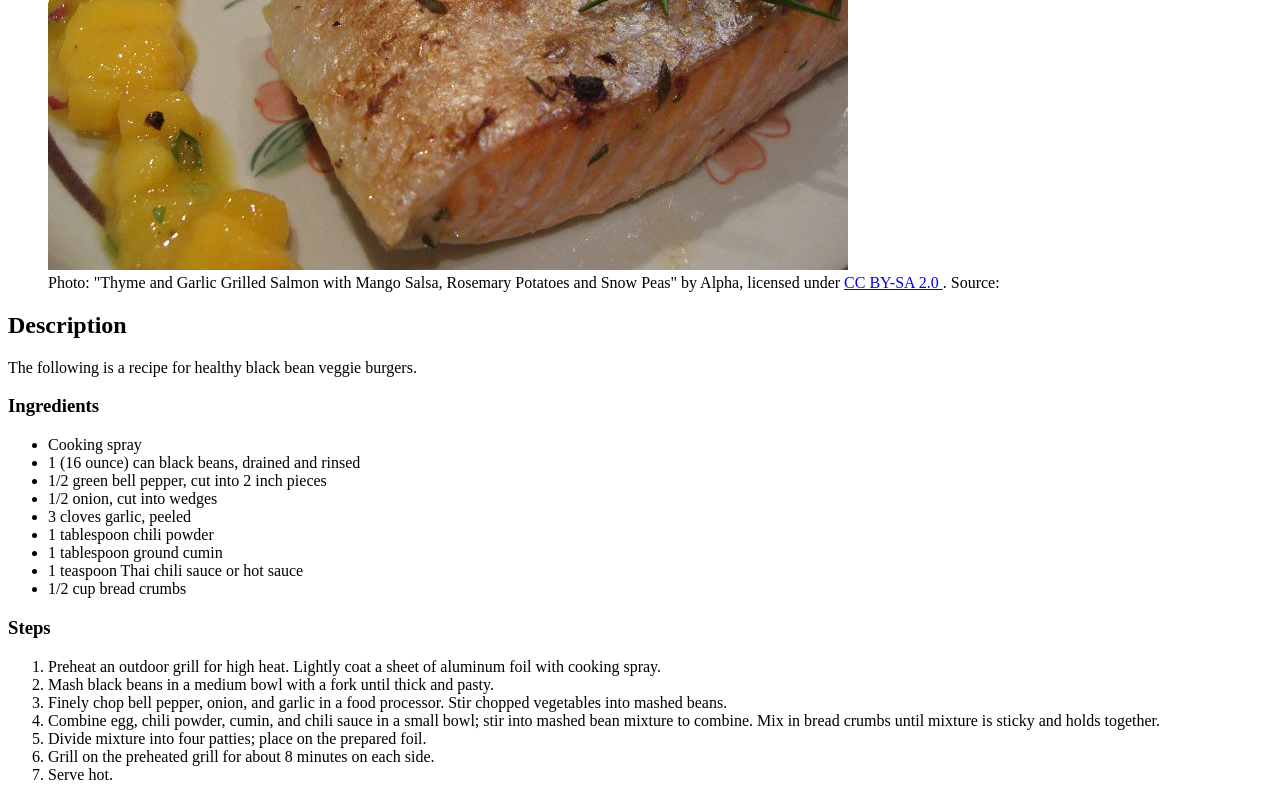
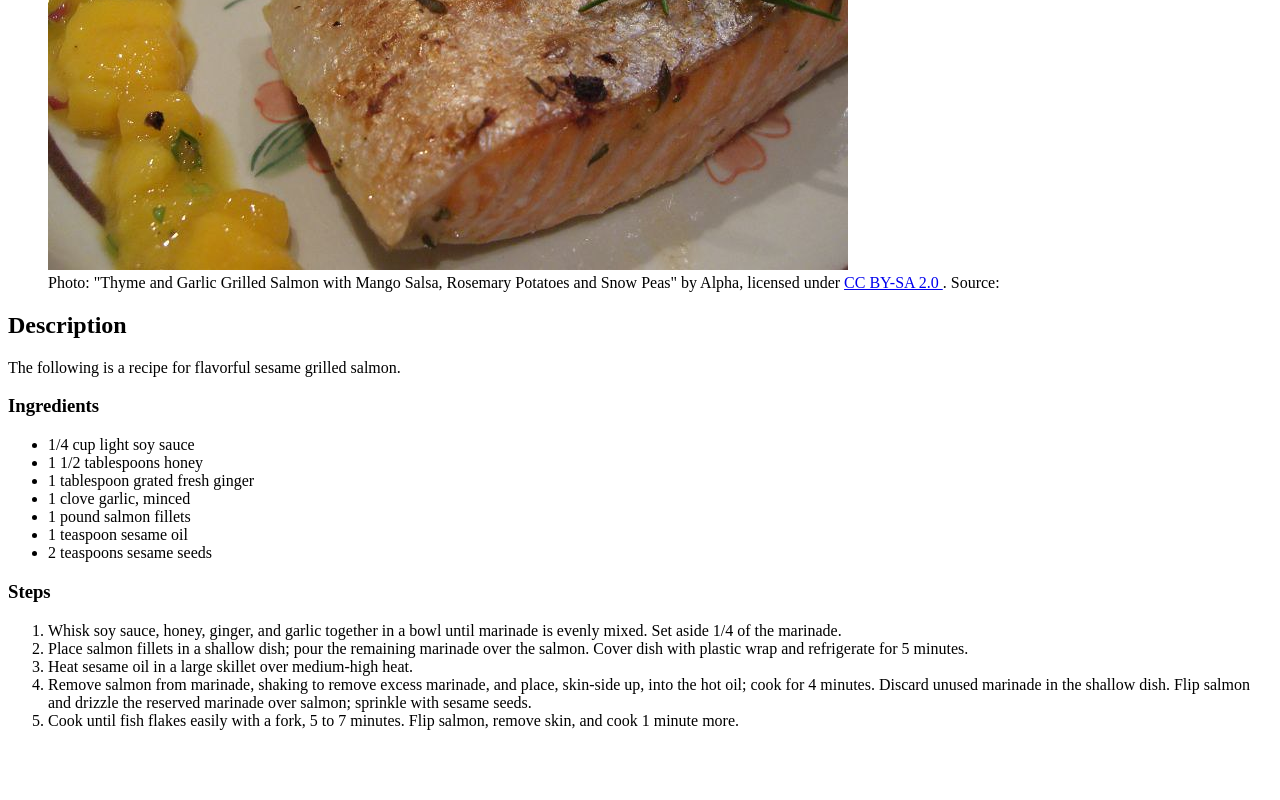
Before and after one commit to RijuBidani/odin-recipes, a plain HTML site: page recipes/sesame-grilled-salmon.html in a window 1280 px wide. Shown: the part 444-1244 px from the top of the page. After the commit the page ends 1190 px from the top, so only its background shows below. Drawn offline with Linux system fonts and the light colour scheme; files whose address does not match are found by name.

Commit message:
Update description, ingredients and steps for sesame grilled salmon

```diff
--- a/recipes/sesame-grilled-salmon.html
+++ b/recipes/sesame-grilled-salmon.html
@@ -5,7 +5,7 @@
     <title>Document</title>
 </head>
 <body>
-    <h1>Black Bean Veggie Burger Recipe</h1>
+    <h1>Sesame Grilled Salmon Recipe</h1>
     <a href="../index.html">Home</a>
     <figure>
   <img
@@ -28,29 +28,32 @@
 </figure>
 
 <h2>Description</h2>
-<p>The following is a recipe for healthy black bean veggie burgers.</p>
+<p>The following is a recipe for flavorful sesame grilled salmon.</p>
 <h3>Ingredients</h3>
 <ul>
-    <li>Cooking spray</li>
-    <li>1 (16 ounce) can black beans, drained and rinsed</li>
-    <li>1/2 green bell pepper, cut into 2 inch pieces</li>
-    <li>1/2 onion, cut into wedges</li>
-    <li>3 cloves garlic, peeled</li>
-    <li>1 tablespoon chili powder</li>
-    <li>1 tablespoon ground cumin</li>
-    <li>1 teaspoon Thai chili sauce or hot sauce</li>
-    <li>1/2 cup bread crumbs</li>
+    <li>1/4 cup light soy sauce</li>
+    <li>1 1/2 tablespoons honey</li>
+    <li>1 tablespoon grated fresh ginger</li>
+    <li>1 clove garlic, minced</li>
+    <li>1 pound salmon fillets</li>
+    <li>1 teaspoon sesame oil</li>
+    <li>2 teaspoons sesame seeds</li>
 </ul>
 <h3>Steps</h3>
 <ol>
-    <li>Preheat an outdoor grill for high heat. Lightly coat a sheet of aluminum foil with cooking spray.</li>
-    <li>Mash black beans in a medium bowl with a fork until thick and pasty.</li>
-    <li>Finely chop bell pepper, onion, and garlic in a food processor. Stir chopped vegetables into mashed beans.</li>
-    <li>Combine egg, chili powder, cumin, and chili sauce in a small bowl; stir into mashed bean mixture to combine. Mix
-        in bread crumbs until mixture is sticky and holds together.</li>
-    <li>Divide mixture into four patties; place on the prepared foil.</li>
-    <li>Grill on the preheated grill for about 8 minutes on each side.</li>
-    <li>Serve hot.</li>
+    <li>Whisk soy sauce, honey, ginger, and garlic together in a bowl until marinade is evenly mixed. Set aside 1/4 of
+        the marinade.
+
+</li>
+    <li>Place salmon fillets in a shallow dish; pour the remaining marinade over the salmon. Cover dish with plastic
+        wrap and refrigerate for 5 minutes.</li>
+    <li>Heat sesame oil in a large skillet over medium-high heat.</li>
+    <li>Remove salmon from marinade, shaking to remove excess marinade, and place, skin-side up, into the hot oil; cook
+        for 4 minutes. Discard unused marinade in the shallow dish. Flip salmon and drizzle the reserved marinade over
+        salmon; sprinkle with sesame seeds.</li>
+    <li>Cook until fish flakes easily with a fork, 5 to 7 minutes. Flip salmon, remove skin, and cook 1 minute more.
+
+    </li>
 </ol>
 </body>
 </html>
```
